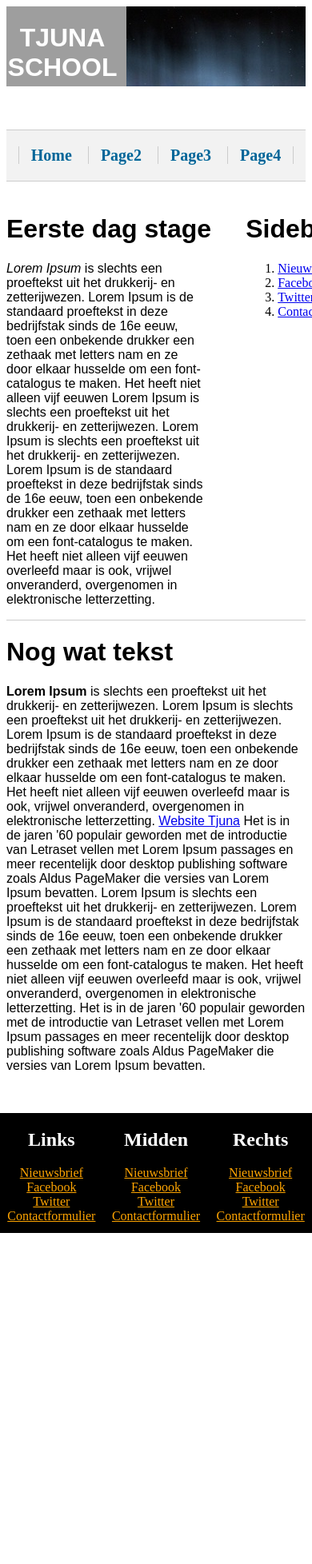
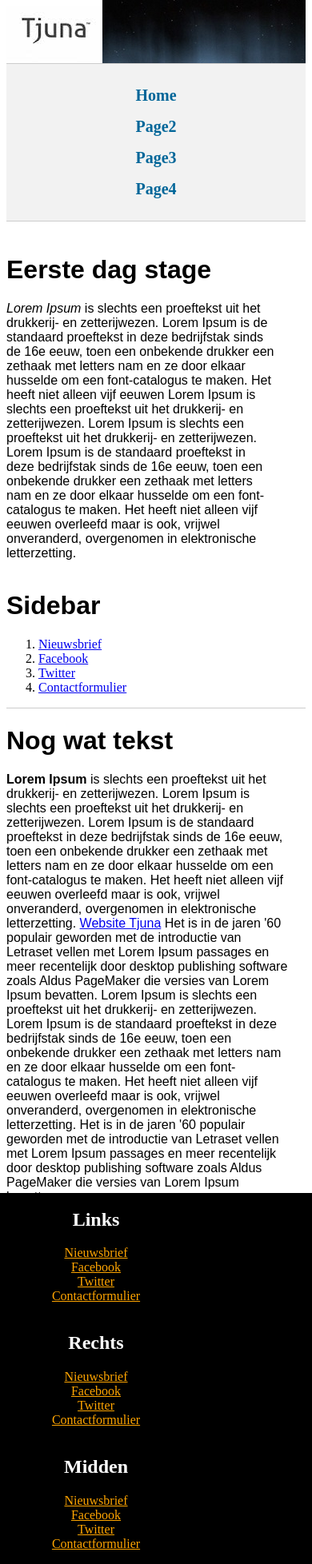
Before and after one commit to jesselgr/tjunaschooljesse, a PHP site: page / in a window 390 px wide; the page is wider, and only the part inside the window is pictured. Shown: that part at 80% size. Before the commit the page ends 1542 px from the top of that part, so only its background shows below. Run offline with PHP 8.4, Linux system fonts and the light colour scheme; grey boxes are pictures that could not be loaded.

Commit message:
Html en css oefeningen responsive website

```diff
--- a/index.html
+++ b/index.html
@@ -6,14 +6,11 @@
 		<link rel="stylesheet" type="text/css" href="main.css">
 	</head>
 		<body>
-			<div id="wrapper">
+			<div class="wrapper">
 			<header>
-
-				<div class="logo">
-					<a href="http://www.tjuna.com">
-						<h1><span>Tjuna school Jesse</span></h1>
-					</a>
-				</div>
+					<h1>
+  						<a href="http://www.tjuna.com"><span>Tjuna School</span></a>
+					</h1>
 
 				<nav>
 					<ul>
@@ -46,7 +43,8 @@
 		</div>
 			<footer>
 
-			<div class="footertextleft">
+
+					<div class ="one">
 						<h2>Links</h2>
 						<ul>
 								<li> <a href="#">Nieuwsbrief</a></li>
@@ -55,7 +53,7 @@
 								<li> <a href="#">Contactformulier</a></li>
 						</ul>
 					</div>
-	    	<div class="footertextright">
+			    	<div class="two">
 			    		<h2>Rechts</h2>
 			    		<ul>
 								<li> <a href="#">Nieuwsbrief</a></li>
@@ -64,7 +62,7 @@
 								<li> <a href="#">Contactformulier</a></li>
 						</ul>
 			    	</div>
-	    	<div class="footertextcentered">
+			    	<div class="three">
 			    		<h2>Midden</h2>
 			    		<ul>
 								<li> <a href="#">Nieuwsbrief</a></li>
@@ -75,6 +73,7 @@
 			    	</div>
 
 
+
 			</footer>
 
 		</body>
--- a/main.css
+++ b/main.css
@@ -1,49 +1,38 @@
-html {
-    position: relative;
-    min-height: 100%;
+html {position: relative; min-height: 100%; margin-top: -22px;}
+
+body {margin-bottom: 100px; height: 100%;}
+
+p {font-family: sans-serif;}
+
+h1 {font-family: "Trajan-pro", sans-serif;}
+
+.wrapper { height: 100%;}
+
+header { width:100%; background-image: url("img/header.jpg");}
+
+    header ul {padding-left: 0;text-align: center;}
+      header li {display: inline;}
+
+    header h1 {margin-bottom: -20px;}
+
+      header h1 a {
+        position:relative;
+        display: block;
+        width: 150px;
+        height: 100px;
       }
 
-body {
-    margin-bottom: 100px;
+    header span {
+      background-image: url("img/tjunalogo.jpg");
+      background-repeat: no-repeat;
+      display:block;
+      position:absolute;
+      width:100%;
+      height:100%;
+      z-index:100;
+      text-indent:-300px;
     }
 
-p {
-    font-family: sans-serif;
-}
-h1 {
-    font-family: "Trajan-pro", sans-serif;
-}
-
-header {
-    width:100%;
-    background-image:  url('img/header.jpg')
-
-}
-    header ul{
-        padding-left: 0;
-        text-align: center;
-
-    }
-
-    header li {
-        display: inline;
-
-    }
-
-    header h1 {
-        float: right;
-        margin-right:10px;
-        color: #FFFFFF;
-        font-family: "Trajan-pro", sans-serif;
-        text-transform: uppercase;
-        text-align: center;
-       position: relative;
-    }
-    .logo{
-    width: 150px;
-    height: 100px;
-    background-image: url('img/tjunalogo.jpeg');
-}
 nav {
   width: 100%;
   float: left;
@@ -56,53 +45,37 @@ nav {
   text-align: center;
   font-size: 20px;
   margin-bottom: 20px;
-
 }
-
-    nav li {
-        border-left: 1px solid #ccc;
-    }
-    nav li:last-child{
-    border-right: 1px solid #ccc;
-    }
+  nav li { border-left: 1px solid #ccc; }
+  nav li:last-child { border-right: 1px solid #ccc;}
     nav li a {
       display: inline;
       padding: 8px 15px;
       text-decoration: none;
       font-weight: bold;
       color: #069;
+      }
+    nav li a:hover { color: orange; background-color: #fff; }
 
+.content {
+  width: 80%;
+  float: left;
+  display: block;
 }
+  .content p {padding-right: 20px;}
 
+.sidebar { width: 20%; float: left;}
+  .sidebar ul li{ list-style: decimal;}
 
-        nav li a:hover {
-              color: orange;
-              background-color: #fff;
+.content2 {
+    border-top: 1px solid #ccc;
+    clear:both;
+    margin-bottom: 200px;
+    padding-right: 20px;
 }
 
 
 
-
-.content {
-    width:80%;
-    float: left;
-    display: block;
-}
-    .content p {
-        padding-right: 50px;
-    }
-.sidebar {
-    width: 20%;
-    float: right;
-}
-    .sidebar ul li{
-        list-style: decimal;
-    }
-.content2 {
-    border-top: 1px solid #ccc;
-    clear:both;
-    margin-bottom: 200px;
-}
 footer {
 width:100%;
 background-color: #000000;
@@ -113,29 +86,50 @@ clear:both;
 position: absolute;
 left: 0;
 bottom: 0;
-height: 150px;
+height: auto;
 color: #FFFFFF;
 }
-    footer ul {
-        padding: 0;
-        list-style: none;
 
-    }
-    footer a {
-        color: orange;
-    }
-
-        .footertextleft {
+  footer ul {padding: 0; list-style: none;}
+  footer a {color: orange;}
+        .one {
             float: left;
             width: 33%;
-
-
         }
-        .footertextright {
+        .two {
             float: right;
             width: 33%;
         }
-        .footertextcenter{
+        .three{
             display: inline-block;
              width: 33%;
         }
+
+@media screen and (max-width: 720px) {
+  .content {
+    width: 95%;
+  }
+  .sidebar {
+    width: 120px;
+    float: left;
+  }
+  .one {
+    width: 240px;
+  }
+  .two {
+    width: 240px;
+    float: left;
+  }
+  .three {
+    width: 240px;
+    float: left;
+  }
+  .content2 {
+    margin-bottom: 450px;
+  }
+}
+@media screen and (max-width: 480px) {
+  nav li {border-left: 0px;}
+  nav li:last-child { border-right: 0px;}
+    nav li a {display: block;}
+}
```
Also changed, not shown: 1 other file. Lines whose indentation alone changed are shown as unchanged.
